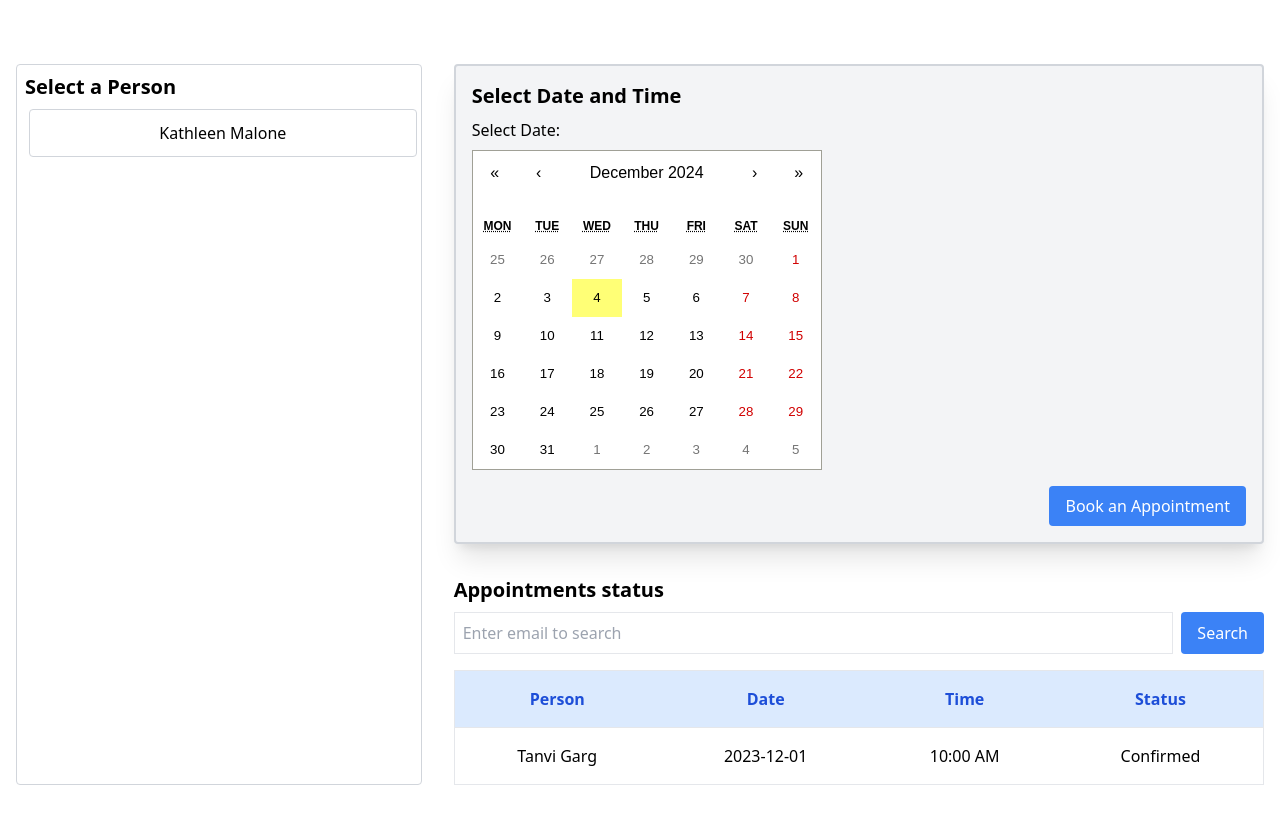
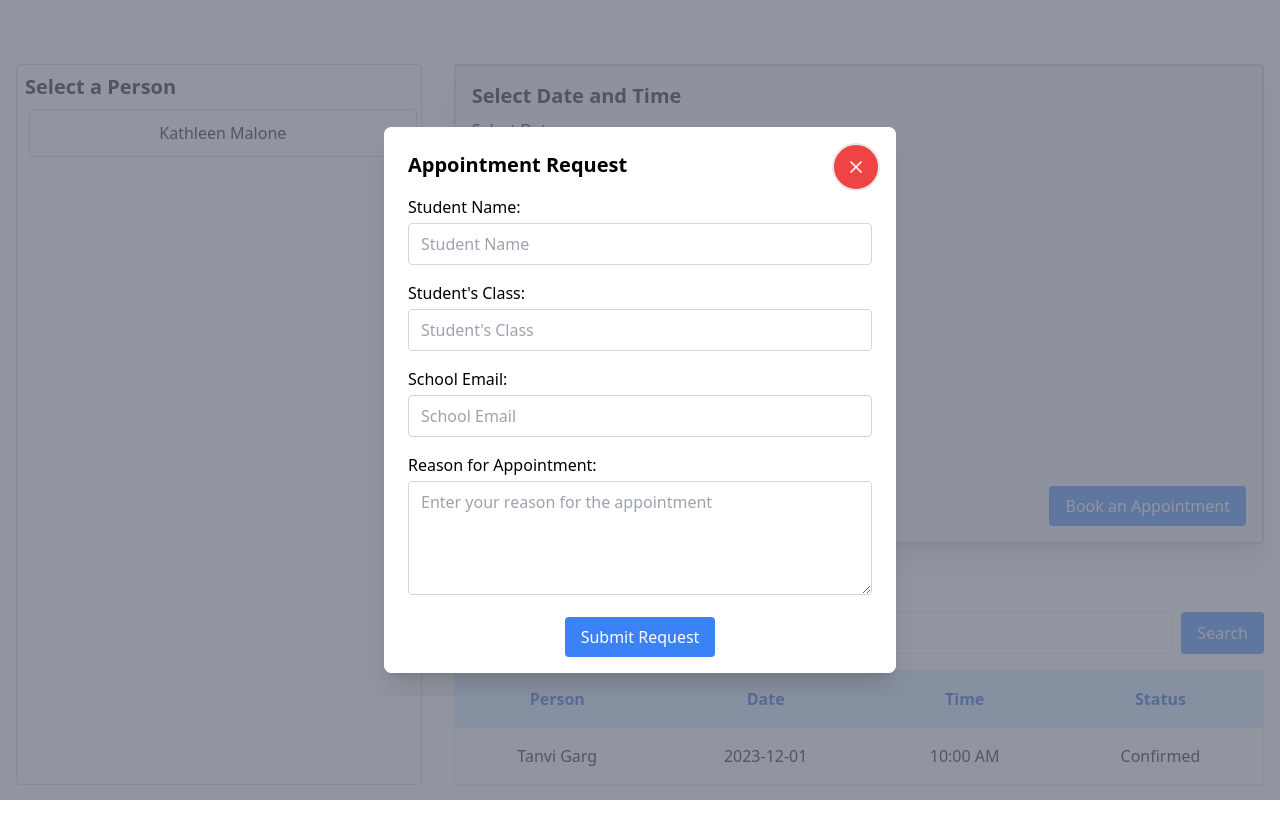
Before and after one commit to tgarg912/project3, a Next.js app: page / in a window 1280 px wide. Shown: the top 838 px of the page. Built offline with nearby package versions, Linux system fonts and the light colour scheme.

Commit message:
Appointment Request UI

```diff
--- a/pages/index.js
+++ b/pages/index.js
@@ -3,10 +3,94 @@ import Calendar from "react-calendar";
 export default function Home() {
   return (
     <>
+      <div
+        className="fixed z-10 block inset-0 flex items-center justify-center"
+        aria-labelledby="modal-title"
+        role="dialog"
+        aria-modal="true"
+      >
+        <div className="fixed inset-0 bg-gray-500 bg-opacity-75 transition-opacity"></div>
+        <div className="relative z-10 w-full max-w-screen-md overflow-y-auto">
+          <div className="flex flex-col items-center justify-center p-4 text-center">
+            <div className="relative w-full transform overflow-hidden rounded-lg bg-white text-left shadow-xl transition-all sm:my-2 sm:w-full sm:max-w-lg">
+
+              <button
+                className="absolute top-2 right-2 justify-center rounded-full bg-red-500 hover:bg-red-600 flex focus:outline-none border-2 items-center sm:top-4 sm:right-4 sm:p-3 sm:w-10 sm:h-10 md:w-12 md:h-12"
+              >
+                <svg
+                  xmlns="http://www.w3.org/2000/svg"
+                  className="md:h-14 md:w-14 h-7 w-7 focus:ring focus:ring-red-400 text-white"
+                  fill="none"
+                  viewBox="0 0 24 24"
+                  stroke="currentColor"
+                >
+                  <path
+                    strokeLinecap="round"
+                    strokeLinejoin="round"
+                    strokeWidth="2"
+                    d="M6 18L18 6M6 6l12 12"
+                  />
+                </svg>
+              </button>
+
+              <form className="bg-white px-4 pb-4 pt-5 sm:p-6 sm:pb-4">
+                <h3 className="text-xl font-semibold mb-4">Appointment Request</h3>
+                <div className="mb-4">
+                  <label className="block mb-1">Student Name:</label>
+                  <input
+                    type="text"
+                    name="studentName"
+                    className="w-full border border-gray-300 rounded px-3 py-2"
+                    placeholder="Student Name"
+                    required
+                  />
+                </div>
+                <div className="mb-4">
+                  <label className="block mb-1">Student's Class:</label>
+                  <input
+                    type="text"
+                    name="studentClass"
+                    className="w-full border border-gray-300 rounded px-3 py-2"
+                    placeholder="Student's Class"
+                    required
+                  />
+                </div>
+                <div className="mb-4">
+                  <label className="block mb-1">School Email:</label>
+                  <input
+                    type="email"
+                    name="schoolEmail"
+                    className="w-full border border-gray-300 rounded px-3 py-2"
+                    placeholder="School Email"
+                    required
+                  />
+                </div>
+                <div className="mb-4">
+                  <label className="block mb-1">Reason for Appointment:</label>
+                  <textarea
+                    name="reason"
+                    rows="4"
+                    className="w-full border border-gray-300 rounded px-3 py-2"
+                    placeholder="Enter your reason for the appointment"
+                    required
+                  ></textarea>
+                </div>
+                <div className="text-center">
+                  <button
+                    type="submit"
+                    className="bg-blue-500 text-white px-4 py-2 rounded hover:bg-blue-600"
+                  >
+                    Submit Request
+                  </button>
+                </div>
+              </form>
+            </div>
+          </div>
+        </div>
+      </div>
+
       <div className="container mx-auto px-4 py-16">
-
         <div className="flex flex-col md:flex-row gap-8">
-
           <div className="w-full md:w-1/3 p-2 rounded border border-gray-300">
             <h2 className="text-xl font-semibold mb-2">Select a Person</h2>
             <div className="space-y-2">
```
